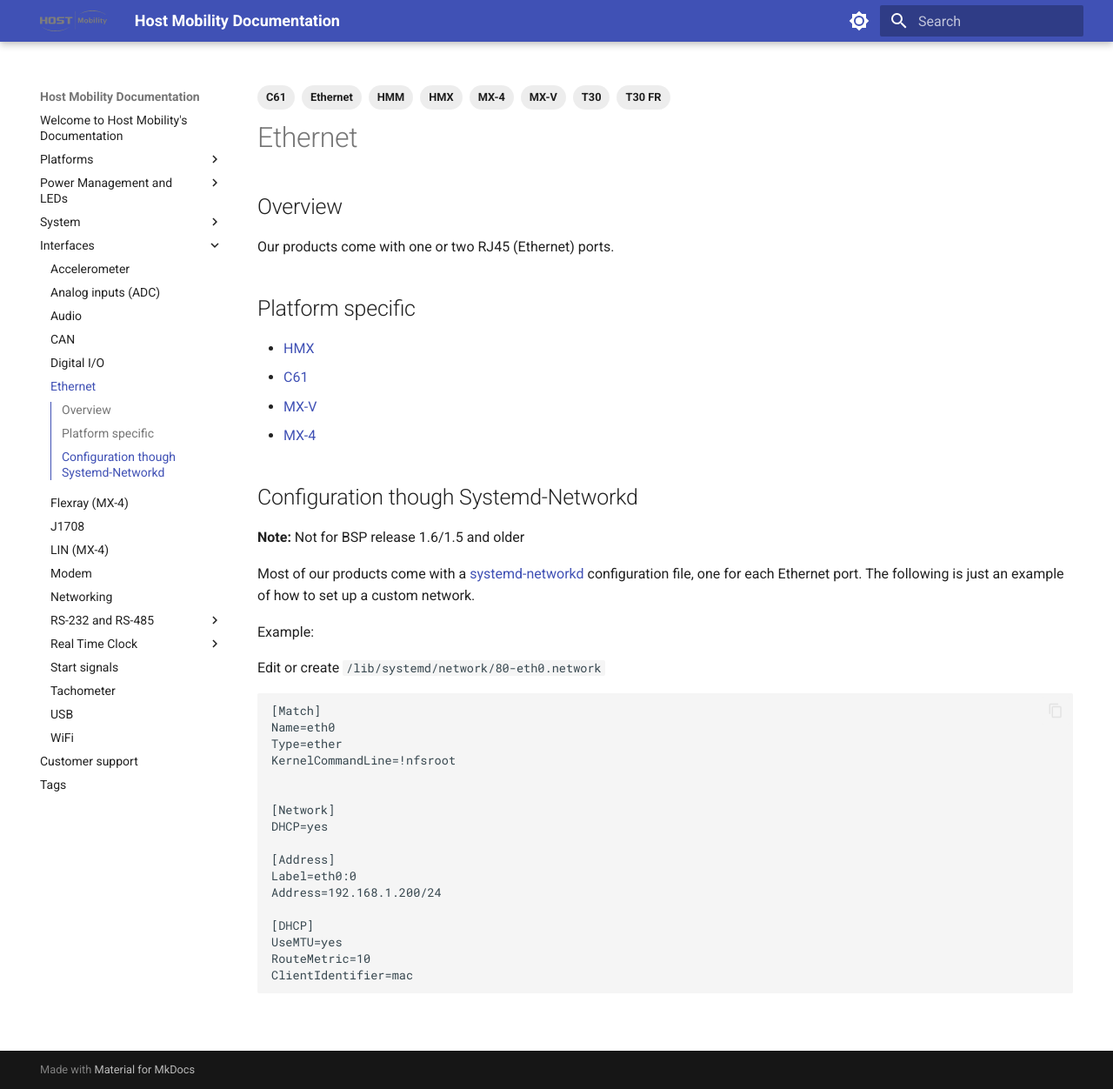
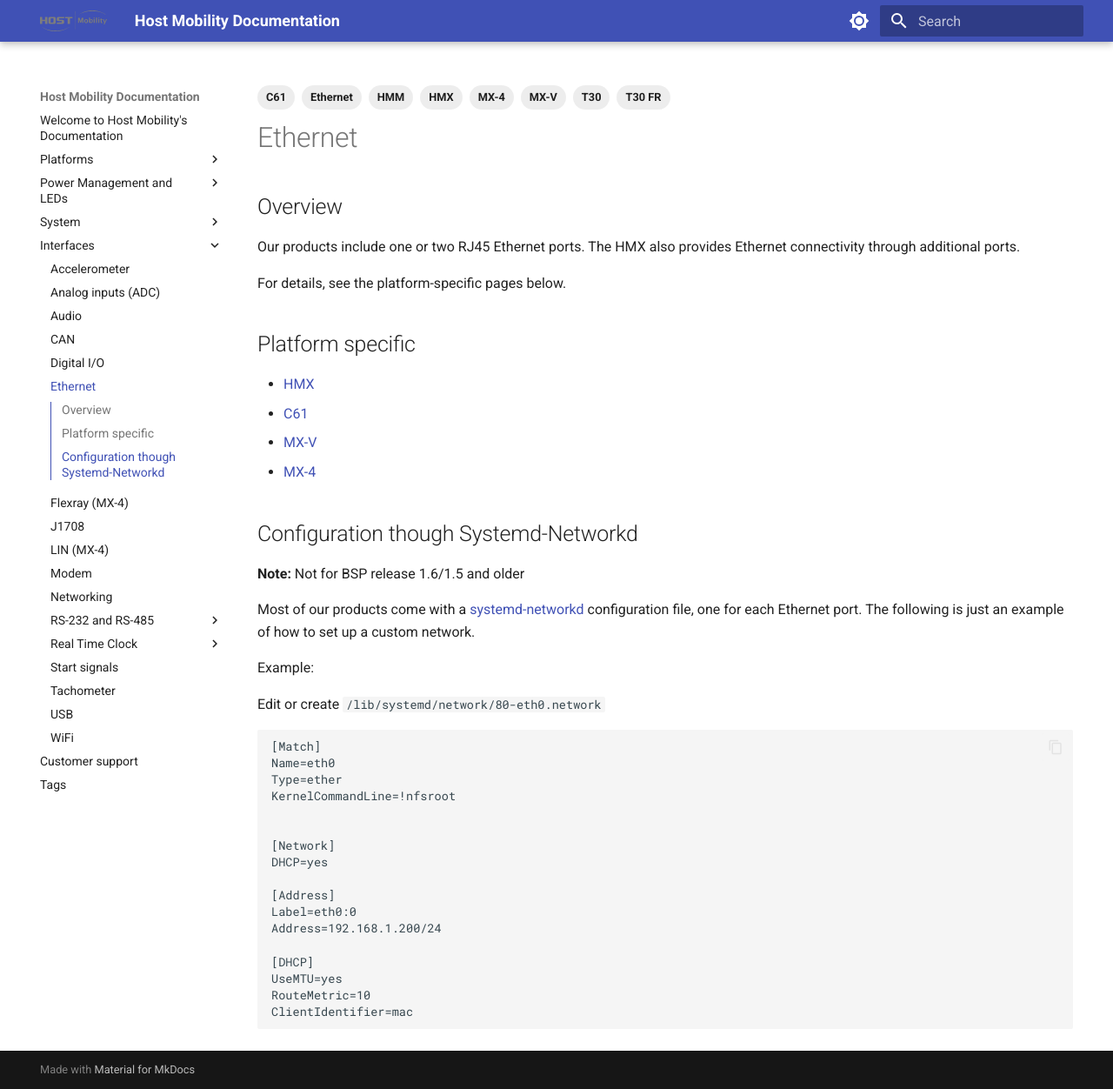
Before and after one commit to hostmobility/documentation, an MkDocs documentation site: the page built from docs/interfaces/ethernet.md, in a window 1280 px wide and 1252 px high. Shown: the whole window at 87% size. Built offline with MkDocs 1.6.1 and Material for MkDocs 9.7.7, drawn with Linux system fonts in a browser that asks for light colours.

Commit message:
ethernet: Add note about HMX having other ports as well

```diff
--- a/docs/interfaces/ethernet.md
+++ b/docs/interfaces/ethernet.md
@@ -11,8 +11,10 @@
   - MX-V
 ---
 ## Overview
-Our products come with one or two RJ45 (Ethernet) ports.
 
+Our products include one or two RJ45 Ethernet ports. The HMX also provides Ethernet connectivity through additional ports.
+
+For details, see the platform-specific pages below.
 
 ## Platform specific
 - [HMX](hmx/ethernet.md)
```
